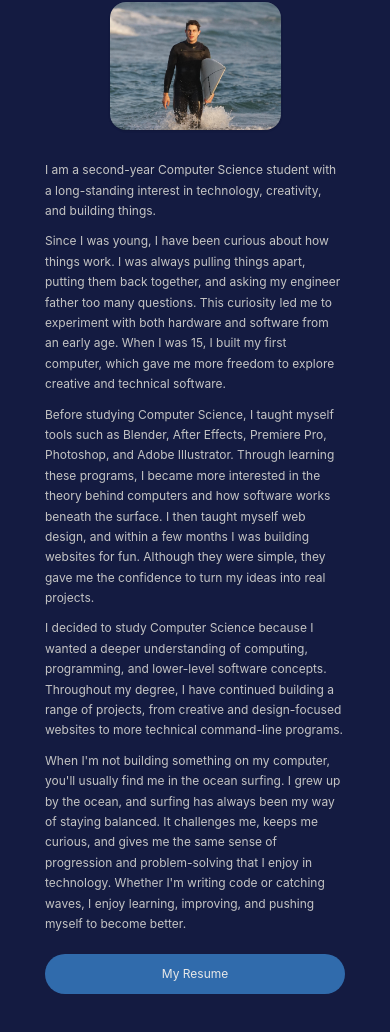
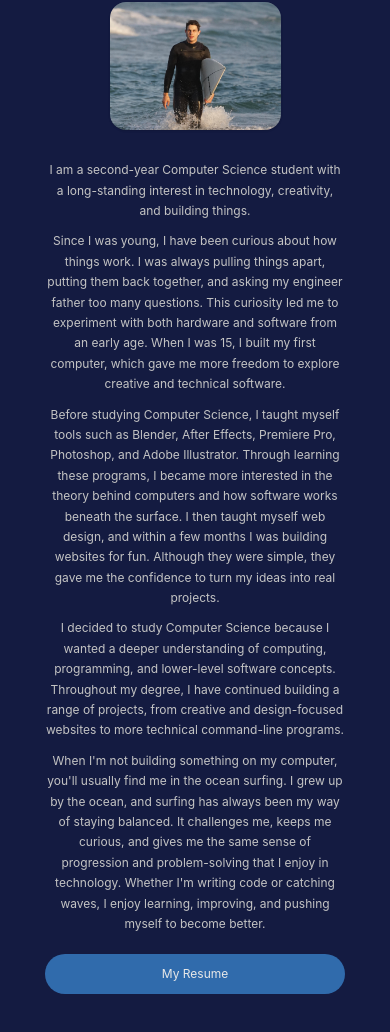
Before and after one commit to noahpachec/portfolio, a React (Vite) app in the folder portfolio_project/: page / in a window 390 px wide. Shown: the part 982-2014 px from the top of the page. Built offline with nearby package versions, Linux system fonts and the light colour scheme.

Commit message:
fixed text align for media query

```diff
--- a/portfolio_project/src/index.css
+++ b/portfolio_project/src/index.css
@@ -634,6 +634,9 @@ cursor: pointer;
   }
 
 
+  #about p {
+    text-align: center;
+  }
 
 
   .nav-item:active {
```
